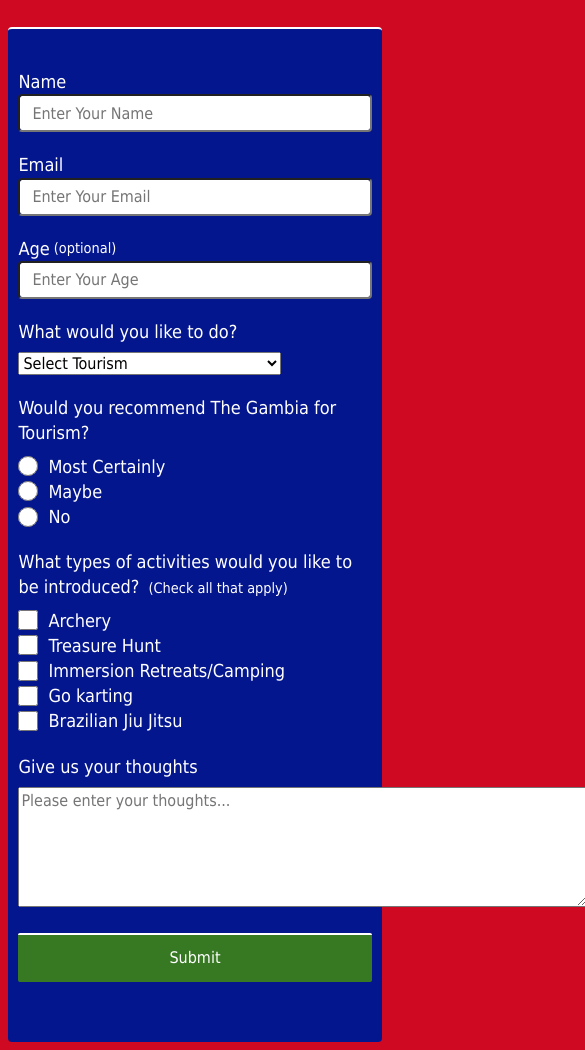
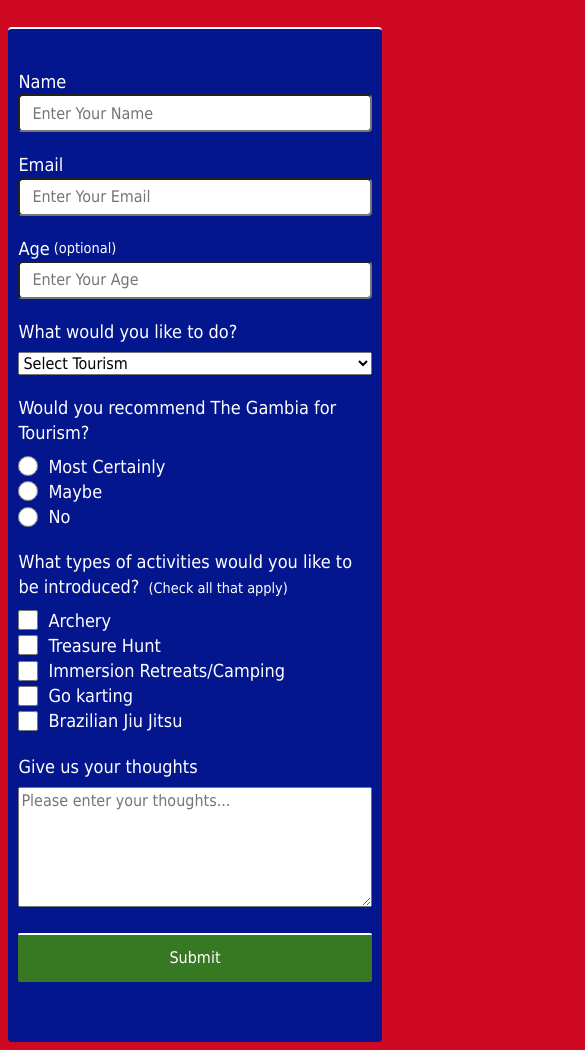
Before and after one commit to tejanhu/The-Gambia-Tourism-Survey, a plain HTML site: page index.html in a window 390 px wide. Shown: the part 188-1238 px from the top of the page, 585 px wide, since content can reach past the window. Drawn offline with Linux system fonts and the light colour scheme.

Commit message:
fixed some responsive issues

```diff
--- a/styles.css
+++ b/styles.css
@@ -104,6 +104,10 @@
   border-bottom: none;
 }
 
+#dropdown{
+  width: 100%;
+}
+
 @media (min-width: 480px){
   form{
     padding: 2.5rem;
@@ -148,6 +152,7 @@
 
 #feedback{
   min-height: 120px;
+  width: 100%;
 }
 
 #submit{
@@ -163,5 +168,4 @@
   border-left:none;
   border-right: none;
   border-bottom: none;
-   min-width: 300px;
 }
```
